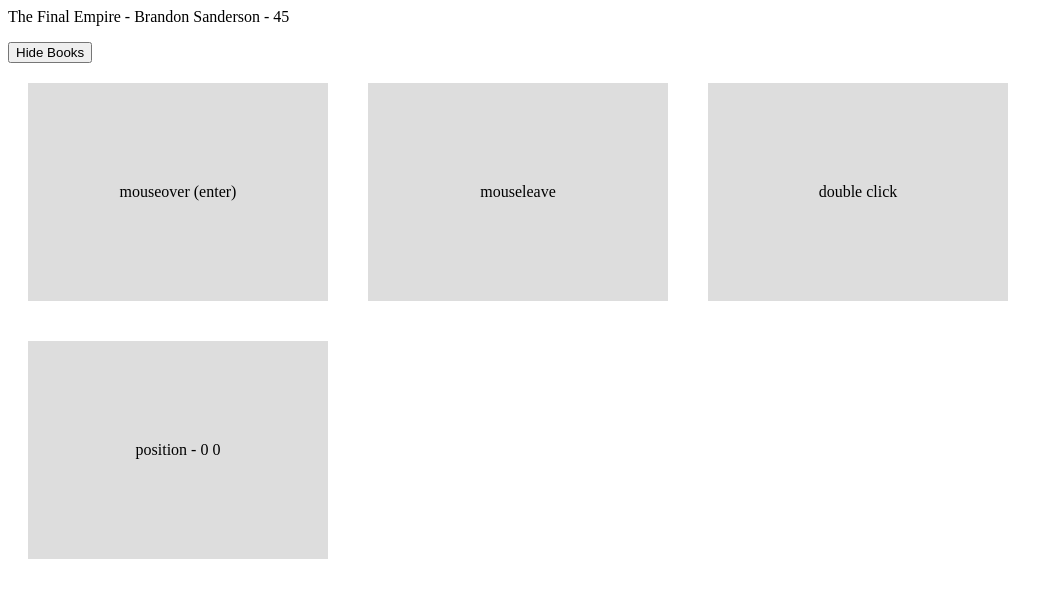
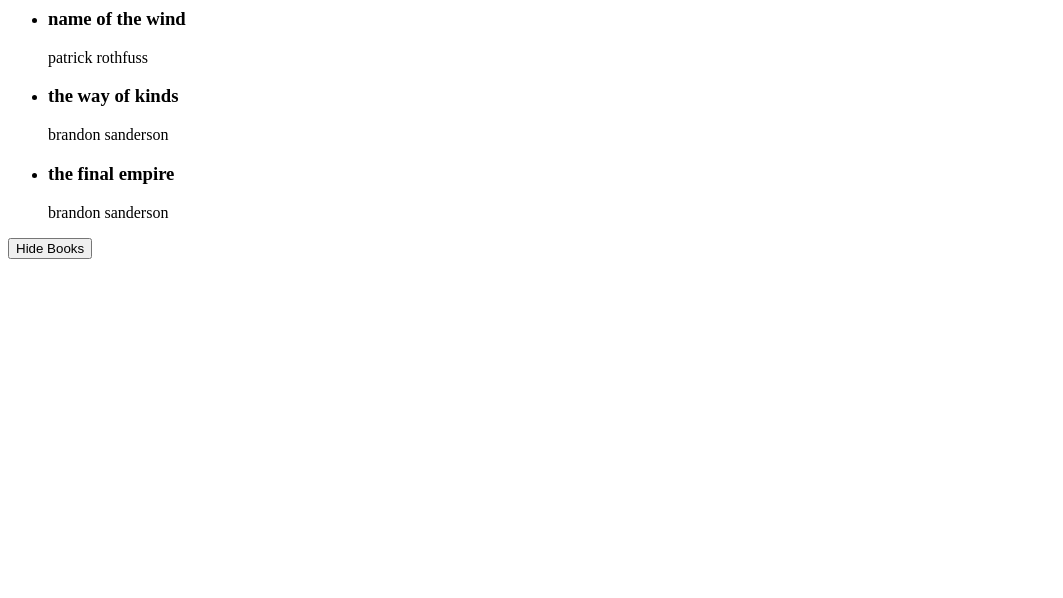
Before and after one commit to audrywolters/vue-net-ninja, a plain HTML site: page index.html in a window 1280 px wide. Shown: the whole page, without its empty margins (0-1063 px from the left). Drawn offline with nearby package versions, Linux system fonts and the light colour scheme.

Commit message:
v-for li

```diff
--- a/app.js
+++ b/app.js
@@ -2,28 +2,18 @@ const app = Vue.createApp({
     data() {
         return {
             showBooks: true,
-            title: 'The Final Empire',
-            author: 'Brandon Sanderson',
-            age: 45,
-            x: 0,
-            y: 0
+            bookList: [
+                { title: 'name of the wind', author: 'patrick rothfuss' },
+                { title: 'the way of kinds', author: 'brandon sanderson' },
+                { title: 'the final empire', author: 'brandon sanderson' }
+            ]
         }
     },
     methods: {
         toggleShowBooks() {
             this.showBooks = !this.showBooks
         },
-        handleEvent(e, data) {
-            console.log(e.type)
 
-            if (data) {
-                console.log(data)
-            }
-        },
-        handleMousemove(e) {
-            this.x = e.offsetX
-            this.y = e.offsetY
-        }
     }
 })
 
--- a/index.html
+++ b/index.html
@@ -19,7 +19,12 @@
 <body>
     <div id="app">
         <div v-if="showBooks">
-            <p>{{ title }} - {{ author }} - {{ age }}</p>
+            <ul>
+                <li v-for="book in bookList">
+                    <h3>{{ book.title }}</h3>
+                    <p>{{ book.author }}</p>
+                </li>
+            </ul>
         </div>
 
         <button @click="toggleShowBooks">
@@ -27,13 +32,6 @@
             <span v-else>Show Books</span>
         </button>
 
-        <br>
-        <!-- mouse events -->
-        <div class="box" @mouseover="handleEvent($event, 5)">mouseover (enter)</div>
-        <div class="box" @mouseleave="handleEvent">mouseleave</div>
-        <div class="box" @dblclick="handleEvent">double click</div>
-        <div class="box" @mousemove="handleMousemove">position - {{ x }} {{ y }}</div>
-
     </div>
 
     <script src="app.js"></script>
```
